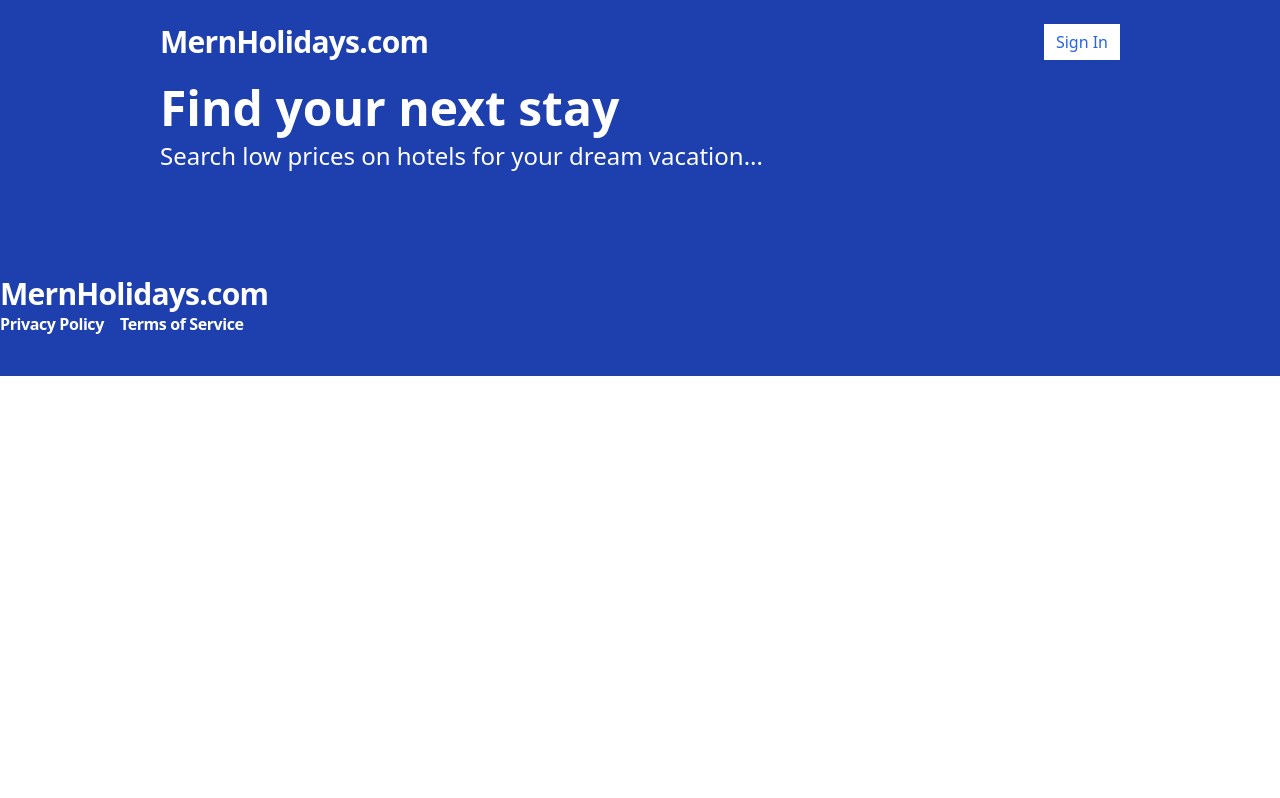
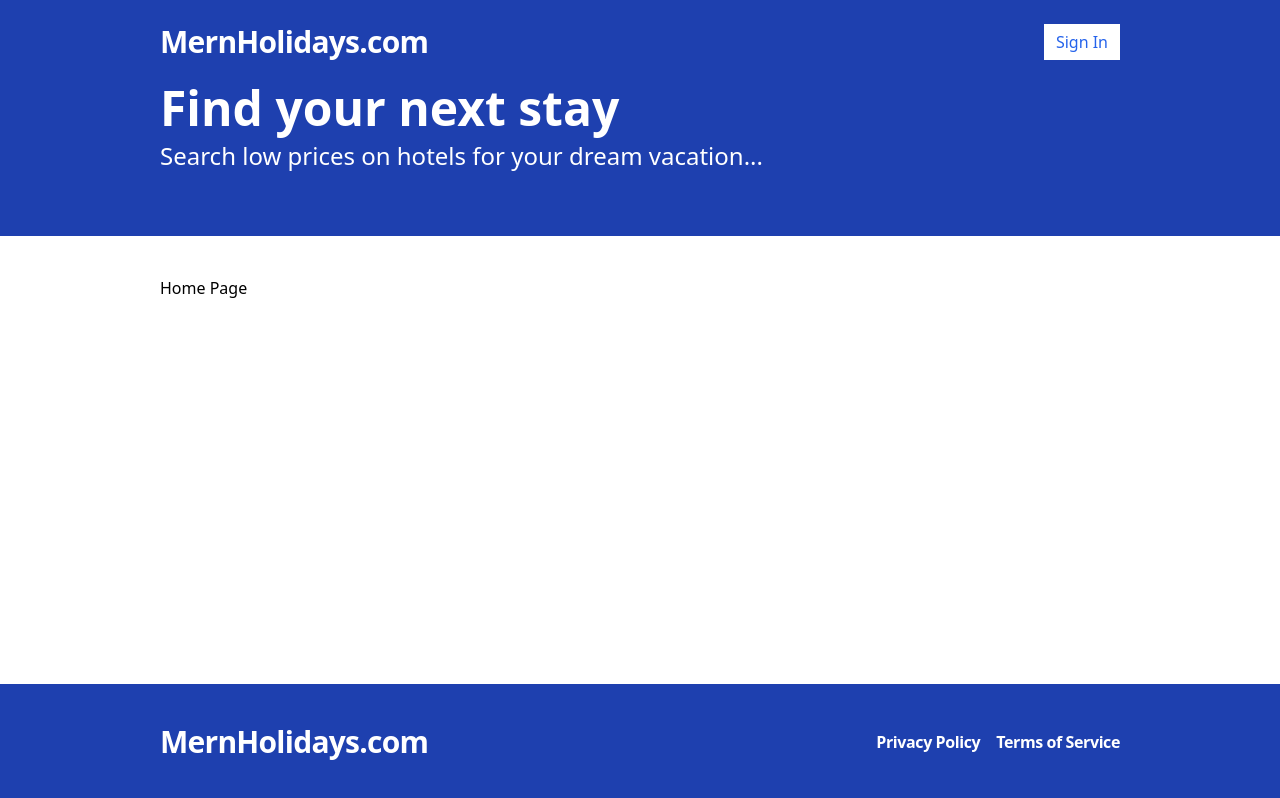
Before and after one commit to wilkinsjohnstanley/mern-booking-app, a React (Vite) app in the folder frontend/: page / in a window 1280 px wide. Built offline with nearby package versions, Linux system fonts and the light colour scheme.

Commit message:
pog-gress

```diff
--- a/frontend/src/App.tsx
+++ b/frontend/src/App.tsx
@@ -12,8 +12,16 @@
   return (
     <Router>
       <Routes>
-        <Route path="/" element={<Layout></Layout>}></Route>
-        <Route path="/search" element={<>Search Page</>}></Route>
+        <Route path="/" element={
+          <Layout>
+          <p>Home Page</p>
+        </Layout>
+      }></Route>
+        <Route path="/search" element={
+          <Layout>
+          <p>Search Page</p>
+        </Layout>
+      }></Route>
         <Route path="*" element={<Navigate to="/"></Navigate>}></Route>
       </Routes>
     </Router>
--- a/frontend/src/components/Footer.tsx
+++ b/frontend/src/components/Footer.tsx
@@ -2,7 +2,7 @@
 const Footer = () => {
   return (
     <div className="bg-blue-800 py-10">
-      <div className="container mx-auto flex justify-between items-center"></div>
+      <div className="container mx-auto flex justify-between items-center">
 
         <span className="text-3xl text-white font-bold tracking-tight">
             MernHolidays.com
@@ -12,7 +12,7 @@
             <p className="cursor-pointer">Privacy Policy</p>
             <p className="cursor-pointer">Terms of Service</p>
             </span>
-
+         </div>
 
     </div>
   );
--- a/frontend/src/layouts/Layout.tsx
+++ b/frontend/src/layouts/Layout.tsx
@@ -2,13 +2,20 @@
 import Hero from "../components/Hero";
 import Footer from "../components/Footer";
 
-const Layout = () => {
+interface Props {
+    children: React.ReactNode;
+}
+
+const Layout = ({children}: Props) => {
     return (
         // align elements in a column using flexbox
         // it makes sure the app takes up the whole screen
         <div className="flex flex-col min-h-screen">
             <Header/>
             <Hero/>
+            <div className="container mx-auto py-10 flex-1">
+            {children}
+            </div>
             <Footer/>
         </div>
     );
```
